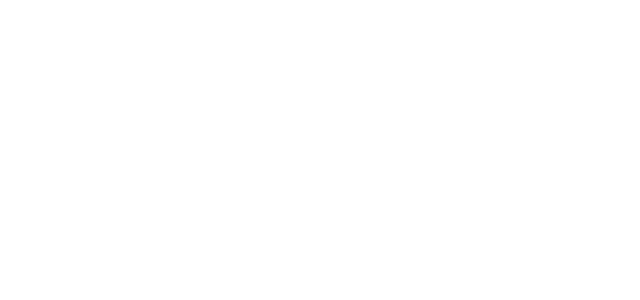
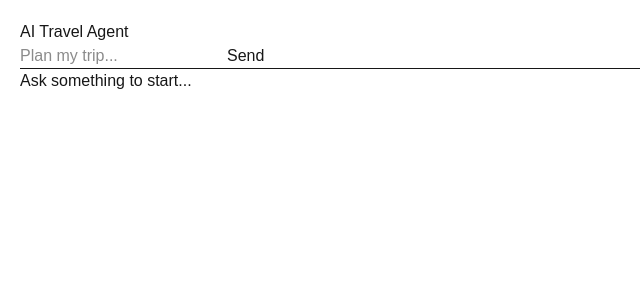
Before and after one commit to lambertgarrido/ai-travel-agent, a Next.js app in the folder frontend/: page / in a window 1280 px wide. Shown: the top 300 px of the page, without its empty margins (0-640 px from the left). Built offline with nearby package versions, Linux system fonts and the light colour scheme.

Commit message:
added optional chaining and restructed responses to avoid null rendering

```diff
--- a/frontend/app/page.tsx
+++ b/frontend/app/page.tsx
@@ -31,10 +31,25 @@
     setResponse(data.response);
   };
 
-  if (!response) return null;
+  return (
+    <div style={{ padding: 20 }}>
+      <h1>AI Travel Agent</h1>
 
-  if (response.type === "flights") {
-    return (
+      {/* INPUT ALWAYS VISIBLE */}
+      <input
+        value={message}
+        onChange={(e) => setMessage(e.target.value)}
+        placeholder="Plan my trip..."
+      />
+
+      <button onClick={sendMessage}>Send</button>
+
+      <hr />
+
+      {/* RESPONSE AREA */}
+      {!response && <p>Ask something to start...</p>}
+
+      {response?.type === "flights" && (
         <div>
           {response.data.map((f: any, i: number) => (
             <div key={i}>
@@ -44,36 +59,20 @@
             </div>
           ))}
         </div>
-    );
-  }
+      )}
 
-  if (response.type === "places") {
-    return (
+      {response?.type === "places" && (
         <div>
           {response.data.map((p: any, i: number) => (
             <div key={i}>📍 {p.name}</div>
           ))}
         </div>
-    );
-  }
+      )}
 
-  if (response.type === "text") {
-    return <div>{response.data}</div>;
-  }
+      {response?.type === "text" && (
+        <div>{response.data}</div>
+      )}
 
-  return (
-    <div style={{ padding: 20 }}>
-      <h1>AI Travel Agent</h1>
-
-      <input
-        value={message}
-        onChange={(e) => setMessage(e.target.value)}
-        placeholder="Plan my trip..."
-      />
-
-      <button onClick={sendMessage}>Send</button>
-
-      <pre>{response}</pre>
     </div>
   );
 }
```
Lines whose indentation alone changed are shown as unchanged.
